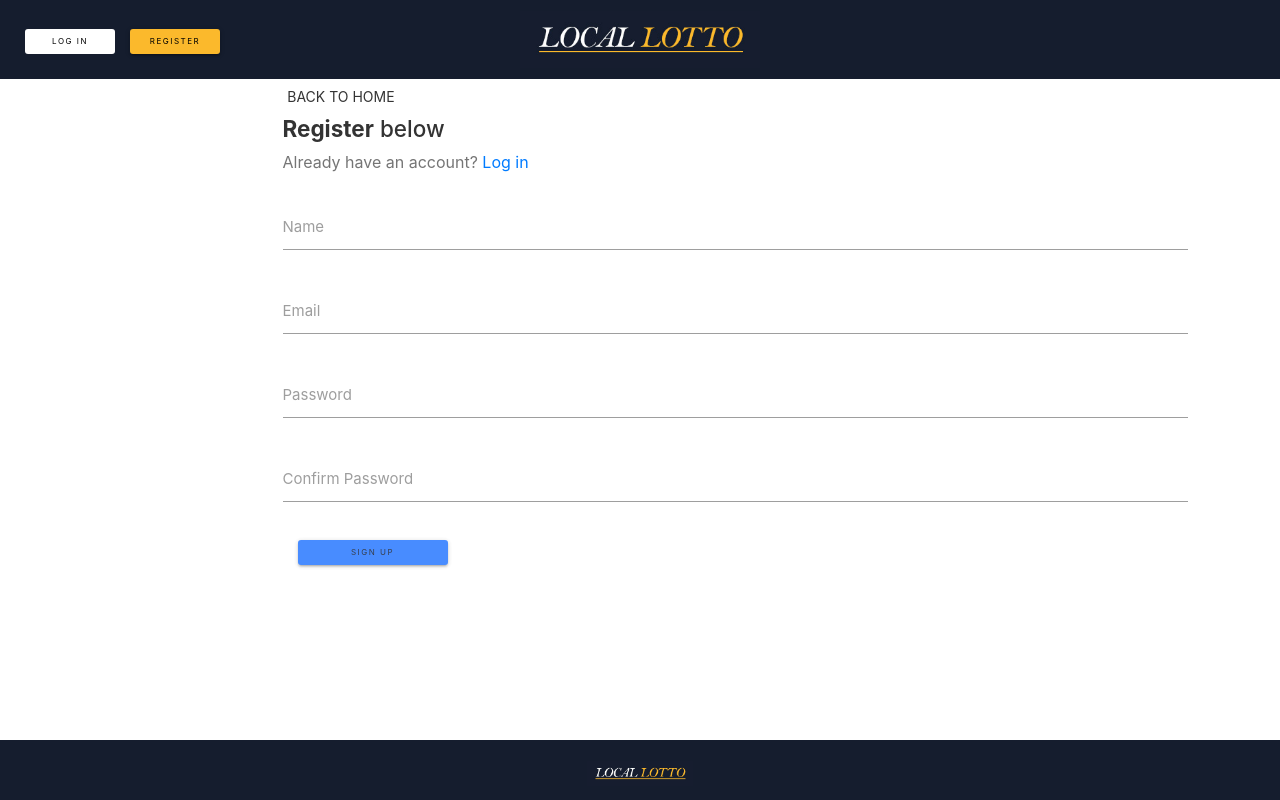
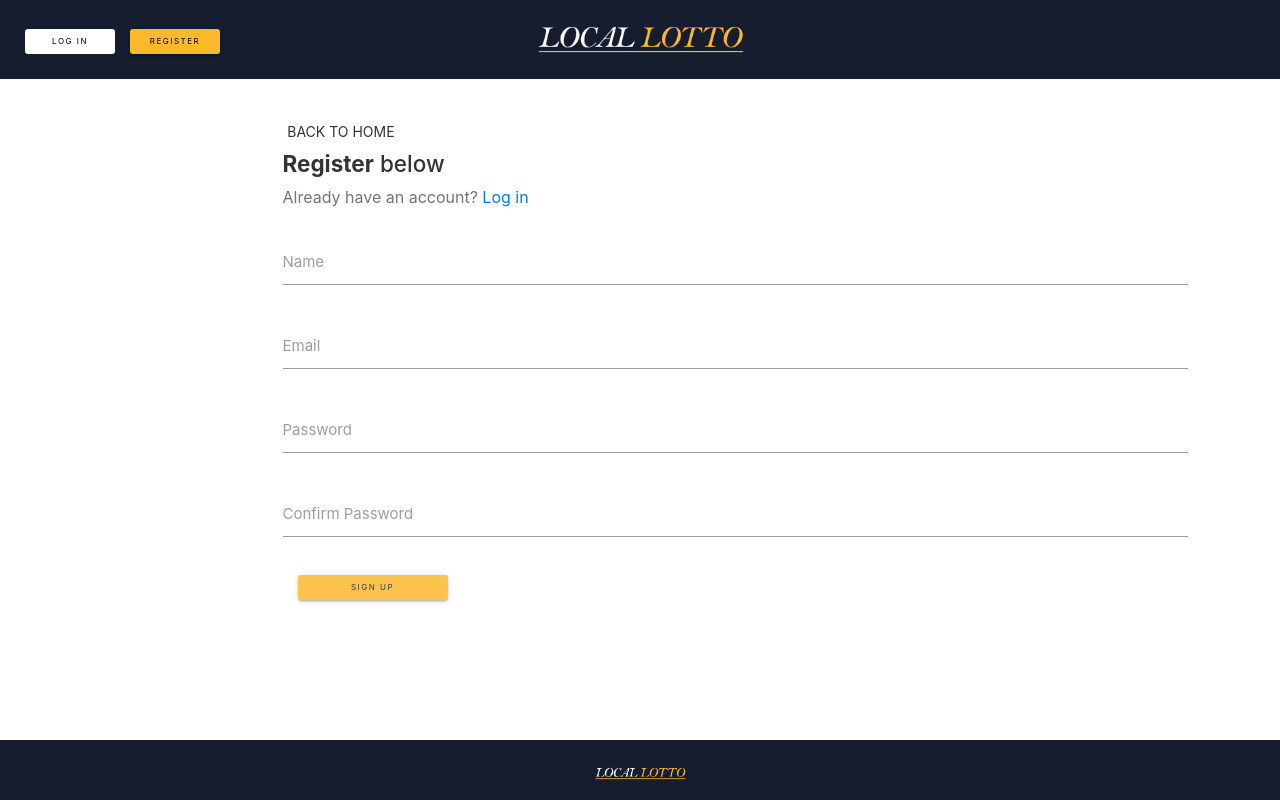
Before and after one commit to willaltherr/project-3, a React (Create React App) app in the folder client/: page /register in a window 1280 px wide. Built offline with nearby package versions, Linux system fonts and the light colour scheme.

Commit message:
made changes to buttons/tables

```diff
--- a/client/src/components/auth/Login.js
+++ b/client/src/components/auth/Login.js
@@ -112,7 +112,7 @@ class Login extends Component {
                     marginTop: "1rem"
                   }}
                   type="submit"
-                  className="btn btn-large waves-effect waves-light hoverable blue accent-3"
+                  className="btn btn-large waves-effect waves-light hoverable"
                 >
                   Login
                 </button>
--- a/client/src/components/auth/Register.js
+++ b/client/src/components/auth/Register.js
@@ -55,7 +55,9 @@ class Register extends Component {
     return (
       <div className="container">
         <div className="row">
-          <div className="col s8 offset-s2">
+          <div className="col s8 offset-s2"
+          style={{
+            marginTop: "35px"}}>
             <Link to="/" className="btn-flat waves-effect">
               <i className="material-icons left"></i> Back to
               home
@@ -134,7 +136,7 @@ class Register extends Component {
                     marginTop: "1rem"
                   }}
                   type="submit"
-                  className="btn btn-large waves-effect waves-light hoverable blue accent-3"
+                  className="btn btn-large waves-effect waves-light hoverable "
                 >
                   Sign up
                 </button>
--- a/client/src/components/dashboard/accordian.js
+++ b/client/src/components/dashboard/accordian.js
@@ -59,11 +59,16 @@ class AccordionButton extends Component {
           <Accordion.Collapse eventKey="1">
             <Card.Body>
                 <div className="gamesText">
+                  <table>
+                    <tr>
+                      <th>GROUP NAME</th>
+                    </tr>
                   {this.state.games.map(game => (
-                    <div>
+                    <tr>
                       {game.name}
-                      </div>
+                      </tr>
                   )) }
+                  </table>
                 </div>
             </Card.Body>
           </Accordion.Collapse>
--- a/client/src/components/jumbotron/Jumbotron.js
+++ b/client/src/components/jumbotron/Jumbotron.js
@@ -11,7 +11,7 @@ function Jumbotron({ children }) {
 
         <div className="slogan" >
             <h1>The new way to play the Lotto</h1>
-            <h3>Increase your odds, Increase your winnnings!</h3>
+            <h3>Increase your odds, Increase your winnings!</h3>
         </div>
 
         <div className="slogan" >
--- a/client/src/components/layout/Footer.js
+++ b/client/src/components/layout/Footer.js
@@ -14,18 +14,9 @@ var style = {
     width: "100%",
     fontFamily: "monospace",
 }
-
-var phantom = {
-  display: 'block',
-  padding: '20px',
-  height: '60px',
-  width: '100%',
-}
-
 function Footer({ children }) {
     return (
         <div className ="footer">
-            <div style={phantom}></div>
             <div style={style}>
                 { children }
                 <img className="footer-logo" src="/images/logo.jpg"></img>
--- a/client/src/components/layout/Steps.js
+++ b/client/src/components/layout/Steps.js
@@ -21,7 +21,7 @@ function Steps({ children }) {
                     <img className="step3" src="images/step3.jpg"/>
                 </p>
           </div>
-
+            <br></br><br></br>
     </div>
   );
 }
```
